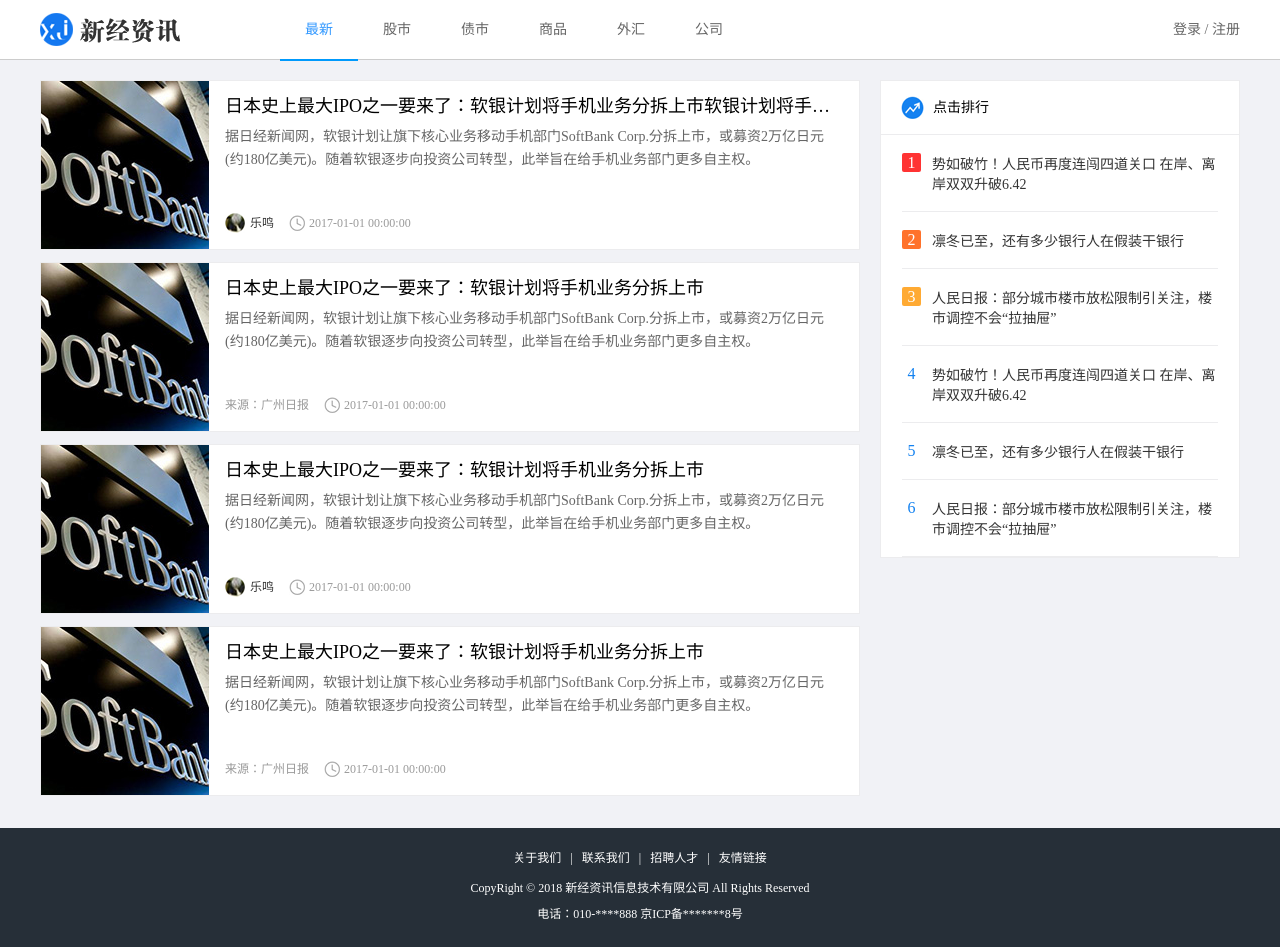
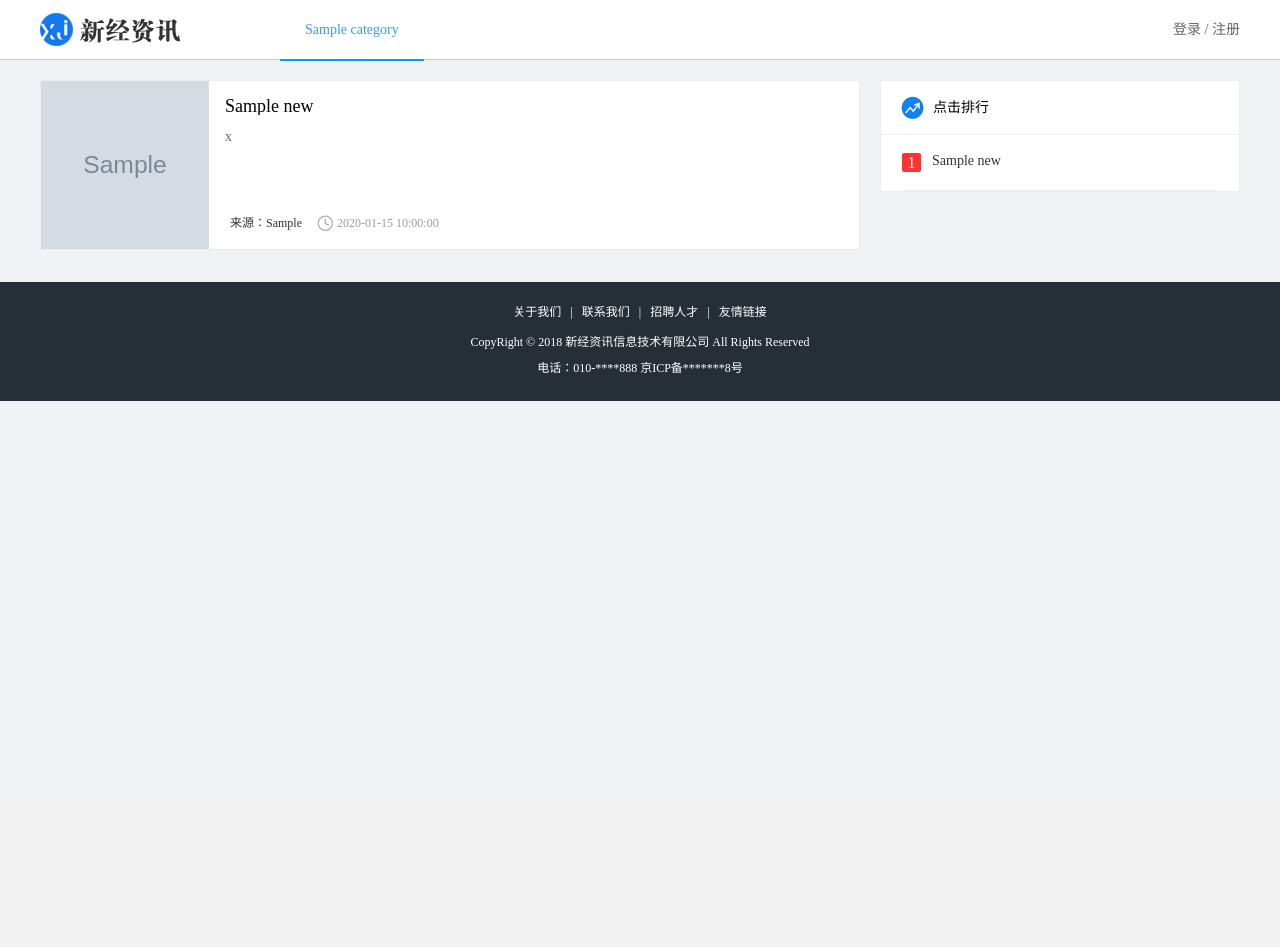
Before and after one commit to jokerLiz/flask_news_info, a Flask app: page / in a window 1280 px wide. After the commit the page ends 401 px from the top, so only its background shows below. Run offline with Flask 2, Linux system fonts and the light colour scheme; tables that the repository leaves empty hold one stand-in row (values such as "Sample post"); grey boxes marked "Sample" are stand-in pictures; parts of the project's set-up code (start-up, migrations or seed data) failed here and were passed over.

Commit message:
新闻类型栏和新闻信息的显示

```diff
--- a/newsInfo/__init__.py
+++ b/newsInfo/__init__.py
@@ -44,6 +44,10 @@
     from newsInfo.modules.passport import passport_blue
     app.register_blueprint(passport_blue)
 
+    #注册过滤器
+    from newsInfo.utils.common import do_index_class
+    app.add_template_filter(do_index_class,'index_class')
+
     return app
 
 
--- a/newsInfo/constants.py
+++ b/newsInfo/constants.py
@@ -20,7 +20,7 @@
 OTHER_NEWS_PAGE_MAX_COUNT = 10
 
 # 点击排行展示的最多新闻数据
-CLICK_RANK_MAX_NEWS = 10
+CLICK_RANK_MAX_NEWS = 7
 
 # 管理员页面用户每页多最数据条数
 ADMIN_USER_PAGE_MAX_COUNT = 10
--- a/newsInfo/modules/index/views.py
+++ b/newsInfo/modules/index/views.py
@@ -1,10 +1,12 @@
 #视图
-from flask import render_template, current_app, session
+from flask import render_template, current_app, session, request, jsonify
 
 from . import index_blue      #导入__init__.py下的蓝图对象index_blue
 
 #网页标签logo
-from ...models import User          #用户表
+from ... import constants
+from ...models import User, News, Category  # 用户表
+from ...utils.response_code import RET
 
 
 @index_blue.route('/favicon.ico')
@@ -27,8 +29,80 @@
         except Exception as e:
             current_app.logger.error(e)
 
+
+    '''新闻右侧排行'''
+    news_list = []
+    try:
+        #根据点击数进行排序，并取前6个
+        news_list = News.query.order_by(News.clicks.desc()).limit(constants.CLICK_RANK_MAX_NEWS)
+    except Exception as e:
+        current_app.logger.error(e)
+
+    click_news_list = []
+    #如果该列表存在，执行前边的语句，否则执行后边的语句
+    for news in news_list if news_list else []:
+        click_news_list.append(news.to_basic_dict())   #将每个news对象，转化为字典后，加到另一个列表中
+
+    '''选则栏'''
+    category = Category.query.all()        #查询所有的选项
+
+
+    #传给前台的数据
     data = {
         "user_info": user.to_dict() if user else None,     #to_dict():将对象中的信息转换为字典类型
+        "click_news_list":click_news_list,
+        'category':category,
     }
 
     return render_template('news/index.html',data=data)
+
+
+#新闻列表
+@index_blue.route('/newslist')
+def get_news_list():
+    # 1.获取参数
+    arg_list = request.args
+    page = arg_list.get('page',1)       #page参数：第几页，默认为1
+    per_page = arg_list.get('per_page',constants.HOME_PAGE_MAX_NEWS)  #一页多少数据
+
+    # cid:新闻类别的编号
+    category_id = arg_list.get('cid',1)
+
+
+    # 2.校验参数
+    try:
+        page = int(page)
+        per_page = int(per_page)
+    except Exception as e:
+        current_app.logger.error(e)
+        return jsonify(errno = RET.PARAMERR,errmsg = '参数错误')
+
+    # 3.查询数据
+    filters = []
+    if category_id != "1":                     #id为1时，显示的时所有数据，即filter=[]
+        filters.append(News.category_id == category_id)
+
+    try:
+        # 查询所有的数据并分页，返回一个paginate对象
+        paginate = News.query.filter(*filters).order_by(News.create_time.desc()).paginate(page,per_page,False)
+        # 通过paginate对象获取查询的数据
+        items = paginate.items
+        # 获取总页数
+        total_page = paginate.pages
+        # 当前页
+        current_page = paginate.page
+    except Exception as e:
+
+        current_app.logger.error(e)
+        return jsonify(errno=RET.PARAMERR, errmsg='数据查询失败')
+    news_list = []
+    for news in items:
+        news_list.append(news.to_basic_dict())
+
+    return jsonify(errno=RET.OK, errmsg='OK',
+                   #数据
+                   total_page=total_page,      #总页数
+                   current_page=current_page,    #当前页
+                   news_list=news_list,         #新闻列表
+                   cid = category_id        #新闻类型id
+                   )
--- a/newsInfo/static/news/js/index.js
+++ b/newsInfo/static/news/js/index.js
@@ -3,24 +3,24 @@
 var total_page = 1;  // 总页数
 var data_querying = true;   // 是否正在向后台获取数据
 
-
+// 首页分类切换
 $(function () {
+    //调用updateNewsData()显示数据
+    updateNewsData()
     // 首页分类切换
-    $('.menu li').click(function () {
-        var clickCid = $(this).attr('data-cid')
-        $('.menu li').each(function () {
+    $('.menu li').click(function () {       //新闻栏的点击事件
+        var clickCid = $(this).attr('data-cid')   //获取当前用户点击的新闻类型id
+        $('.menu li').each(function () {         //给每个li都加上删除active样式的函数
             $(this).removeClass('active')
         })
-        $(this).addClass('active')
-
-        if (clickCid != currentCid) {
+        $(this).addClass('active')         //给当前这个新闻类型加上active
+        if (clickCid != currentCid) {          //如果这个用户点击的类型id不是默认/或者上一次点击的id
             // 记录当前分类id
-            currentCid = clickCid
-
+            currentCid = clickCid             //更新clickCid值
             // 重置分页参数
             cur_page = 1
             total_page = 1
-            updateNewsData()
+            updateNewsData()               //更新类型值后，在此调用该函数到后端请求数据
         }
     })
 
@@ -47,4 +47,38 @@
 
 function updateNewsData() {
     // TODO 更新新闻数据
+
+    var params = {
+        'page':1,
+        'per_page':10,
+        'cid':currentCid
+    }
+
+    $.get('/newslist',params,function (resp) {
+
+        if (resp){
+            //清空原来数据
+            $(".list_con").html("")
+            //显示数据
+            for(var i=0;i < resp.news_list.length;i++){
+                //获取单个新闻信息
+                var news = resp.news_list[i]
+                //拼接新闻内容
+                var content = '<li>'
+                content+='<a href="#" class="news_pic fl"><img src="' + news.index_image_url + '?imageView2/1/w/170/h/170"></a>'
+                content+='<a href="#" class="news_title fl">'+news.title+'</a>'
+                content+='<a href="#" class="news_detail fl">'+news.digest+'</a>\n'
+                content+='<div class="author_info fl">\n' +
+                    '                    <div class="author fl">\n' +
+                    // '                        <img src="../../static/news/images/person.png" alt="author">\n' +
+                    '                        <a href="#">来源：'+news.source+'</a>\n' +
+                    '                    </div>\n' +
+                    '                    <div class="time fl">'+news.create_time+'</div>\n' +
+                    '                </div>'
+                content+='</li>'
+                $('.list_con').append(content)
+            }
+        }
+
+    })
 }
--- a/newsInfo/templates/news/index.html
+++ b/newsInfo/templates/news/index.html
@@ -13,13 +13,13 @@
     <div class="header_con">
         <div class="header">
             <a href="#" class="logo fl"><img src="../../static/news/images/logo.png" alt="logo"></a>
+
             <ul class="menu fl">
-                <li class="active" data-cid="1"><a href="javascript:;">最新</a></li>
-                <li data-cid="2"><a href="javascript:;">股市</a></li>
-                <li data-cid="3"><a href="javascript:;">债市</a></li>
-                <li data-cid="4"><a href="javascript:;">商品</a></li>
-                <li data-cid="5"><a href="javascript:;">外汇</a></li>
-                <li data-cid="6"><a href="javascript:;">公司</a></li>
+
+                {% for cate in data.category %}
+                    <li class="{% if loop.index == 1 %}active{% endif %}" data-cid="{{ cate.id }}"><a href="javascript:;">{{ cate['name'] }}</a></li>
+                {% endfor %}
+
             </ul>
 
             {% if data.user_info %}
@@ -43,65 +43,31 @@
 
     <div class="conter_con">
         <ul class="list_con fl">
-            <li>
-                <a href="#" class="news_pic fl"><img src="../../static/news/images/news_pic.jpg"></a>
-                <a href="#" class="news_title fl">日本史上最大IPO之一要来了：软银计划将手机业务分拆上市软银计划将手机业务分拆上市</a>
-                <a href="#" class="news_detail fl">据日经新闻网，软银计划让旗下核心业务移动手机部门SoftBank Corp.分拆上市，或募资2万亿日元(约180亿美元)。随着软银逐步向投资公司转型，此举旨在给手机业务部门更多自主权。</a>
-                <div class="author_info fl">
-                    <div class="author fl">
-                        <img src="../../static/news/images/person.png" alt="author">
-                        <a href="#">乐鸣</a>
-                    </div>
-                    <div class="time fl">2017-01-01 00:00:00</div>
-                </div>
-            </li>
-            <li>
-                <a href="#" class="news_pic fl"><img src="../../static/news/images/news_pic.jpg"></a>
-                <a href="#" class="news_title fl">日本史上最大IPO之一要来了：软银计划将手机业务分拆上市</a>
-                <a href="#" class="news_detail fl">据日经新闻网，软银计划让旗下核心业务移动手机部门SoftBank Corp.分拆上市，或募资2万亿日元(约180亿美元)。随着软银逐步向投资公司转型，此举旨在给手机业务部门更多自主权。</a>
-                <div class="author_info fl">
-                    <div class="source fl">
-                        来源：广州日报
-                    </div>
-                    <div class="time fl">2017-01-01 00:00:00</div>
-                </div>
-            </li>
-            <li>
-                <a href="#" class="news_pic fl"><img src="../../static/news/images/news_pic.jpg"></a>
-                <a href="#" class="news_title fl">日本史上最大IPO之一要来了：软银计划将手机业务分拆上市</a>
-                <a href="#" class="news_detail fl">据日经新闻网，软银计划让旗下核心业务移动手机部门SoftBank Corp.分拆上市，或募资2万亿日元(约180亿美元)。随着软银逐步向投资公司转型，此举旨在给手机业务部门更多自主权。</a>
-                <div class="author_info fl">
-                    <div class="author fl">
-                        <img src="../../static/news/images/person.png" alt="author">
-                        <a href="#">乐鸣</a>
-                    </div>
-                    <div class="time fl">2017-01-01 00:00:00</div>
-                </div>
-            </li>
-            <li>
-                <a href="#" class="news_pic fl"><img src="../../static/news/images/news_pic.jpg"></a>
-                <a href="#" class="news_title fl">日本史上最大IPO之一要来了：软银计划将手机业务分拆上市</a>
-                <a href="#" class="news_detail fl">据日经新闻网，软银计划让旗下核心业务移动手机部门SoftBank Corp.分拆上市，或募资2万亿日元(约180亿美元)。随着软银逐步向投资公司转型，此举旨在给手机业务部门更多自主权。</a>
-                <div class="author_info fl">
-                    <div class="source fl">
-                        来源：广州日报
-                    </div>
-                    <div class="time fl">2017-01-01 00:00:00</div>
-                </div>
-            </li>
+
+
+                {#      新闻内容使用js代码进行拼接      #}
+
+
         </ul>
         <div class="rank_con fr">
             <div class="rank_title">
                 <h3>点击排行</h3>
             </div>
+
             <ul class="rank_list">
-                <li><span class="first">1</span><a href="#">势如破竹！人民币再度连闯四道关口 在岸、离岸双双升破6.42</a></li>
-                <li><span class="second">2</span><a href="#">凛冬已至，还有多少银行人在假装干银行</a></li>
-                <li><span class="third">3</span><a href="#">人民日报：部分城市楼市放松限制引关注，楼市调控不会“拉抽屉”</a></li>
-                <li><span>4</span><a href="#">势如破竹！人民币再度连闯四道关口 在岸、离岸双双升破6.42</a></li>
-                <li><span>5</span><a href="#">凛冬已至，还有多少银行人在假装干银行</a></li>
-                <li><span>6</span><a href="#">人民日报：部分城市楼市放松限制引关注，楼市调控不会“拉抽屉”</a></li>
+
+                {% for news in data.click_news_list %}
+{#                    <li><span class="{% if loop.index == 1 %}#}
+{#                                        first#}
+{#                                     {% elif loop.index == 2 %}#}
+{#                                        second#}
+{#                                     {% elif loop.index == 3%}#}
+{#                                        third#}
+{#                                     {% endif %}">{{ loop.index }}</span><a href="#">{{ news.title }}</a></li>#}
+                    <li><span class="{{ loop.index|index_class }}">{{ loop.index }}</span><a href="#">{{ news.title }}</a></li>
+                {% endfor %}
             </ul>
+
         </div>
     </div>
     <div class="footer">
```
Also changed, not shown: newsInfo/utils/common.py (added, +8 -0 lines).
